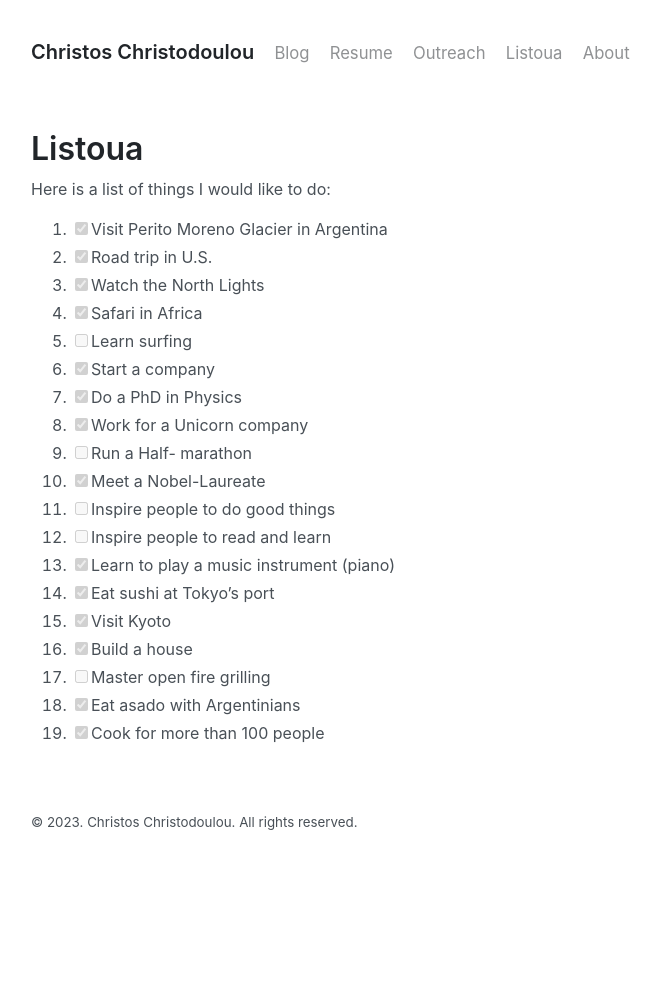
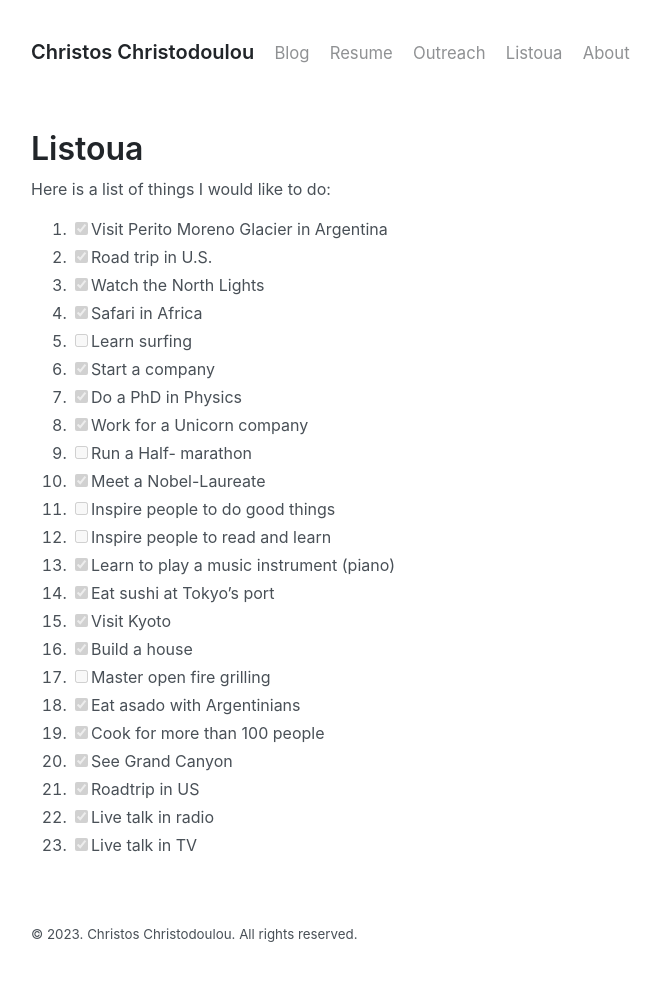
Before and after one commit to chr7stos/chr7stos.github.io, a Jekyll site: the page built from _pages/listoua.md, in a window 1280 px wide. Shown: the whole page, without its empty margins (273-933 px from the left). Built offline with Jekyll 4.4.1, drawn with Linux system fonts in a browser that asks for light colours; before the commit the page ends 900 px from its top, so only the background shows below that.

Commit message:
Update listoua.md

```diff
--- a/_pages/listoua.md
+++ b/_pages/listoua.md
@@ -25,3 +25,7 @@ Here is a list of things I would like to do:
 18. [ ] Master open fire grilling
 19. [x] Eat asado with Argentinians
 20. [x] Cook for more than 100 people
+21. [x] See Grand Canyon
+22. [x] Roadtrip in US
+23. [x] Live talk in radio
+24. [x] Live talk in TV
```
